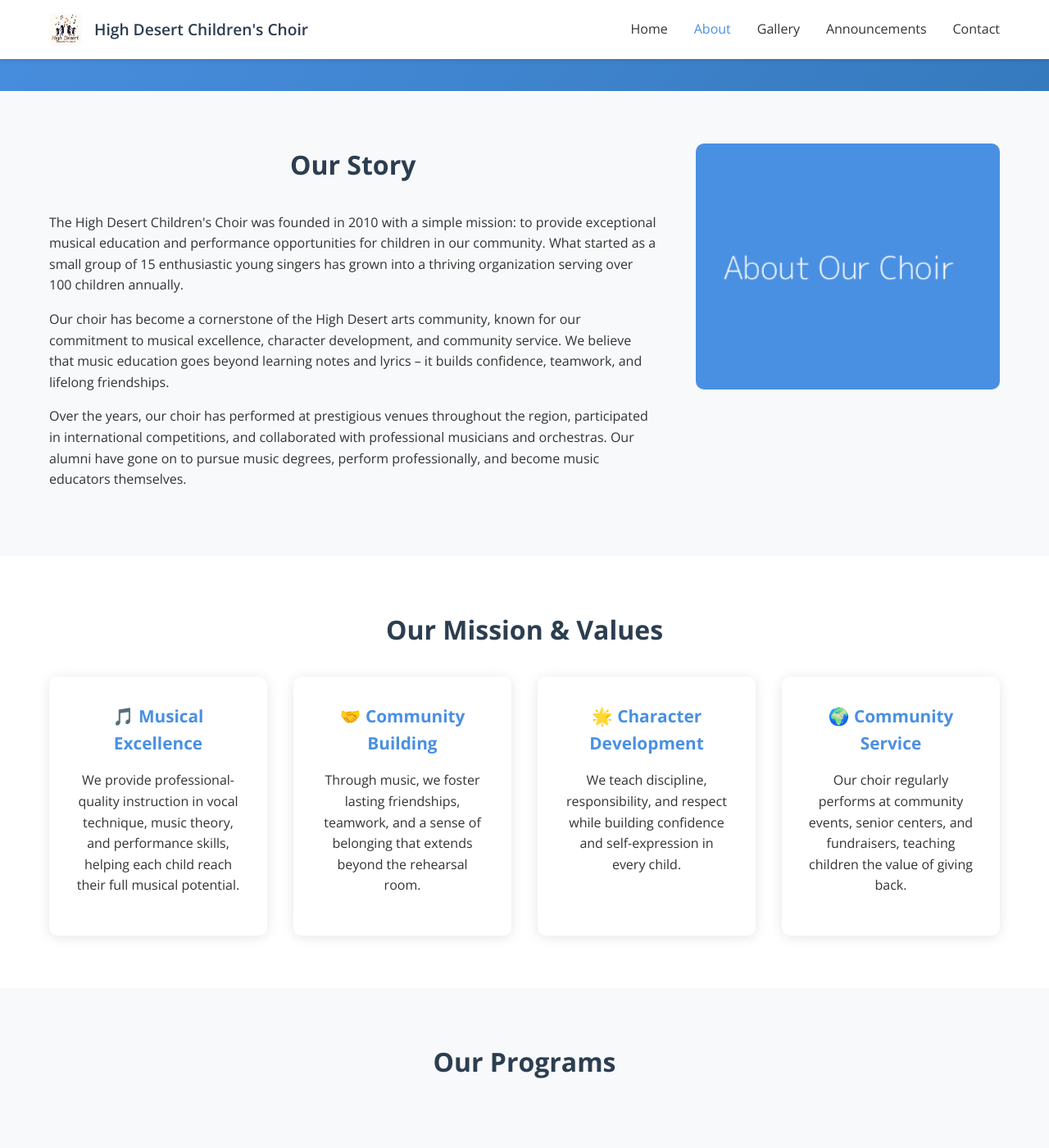
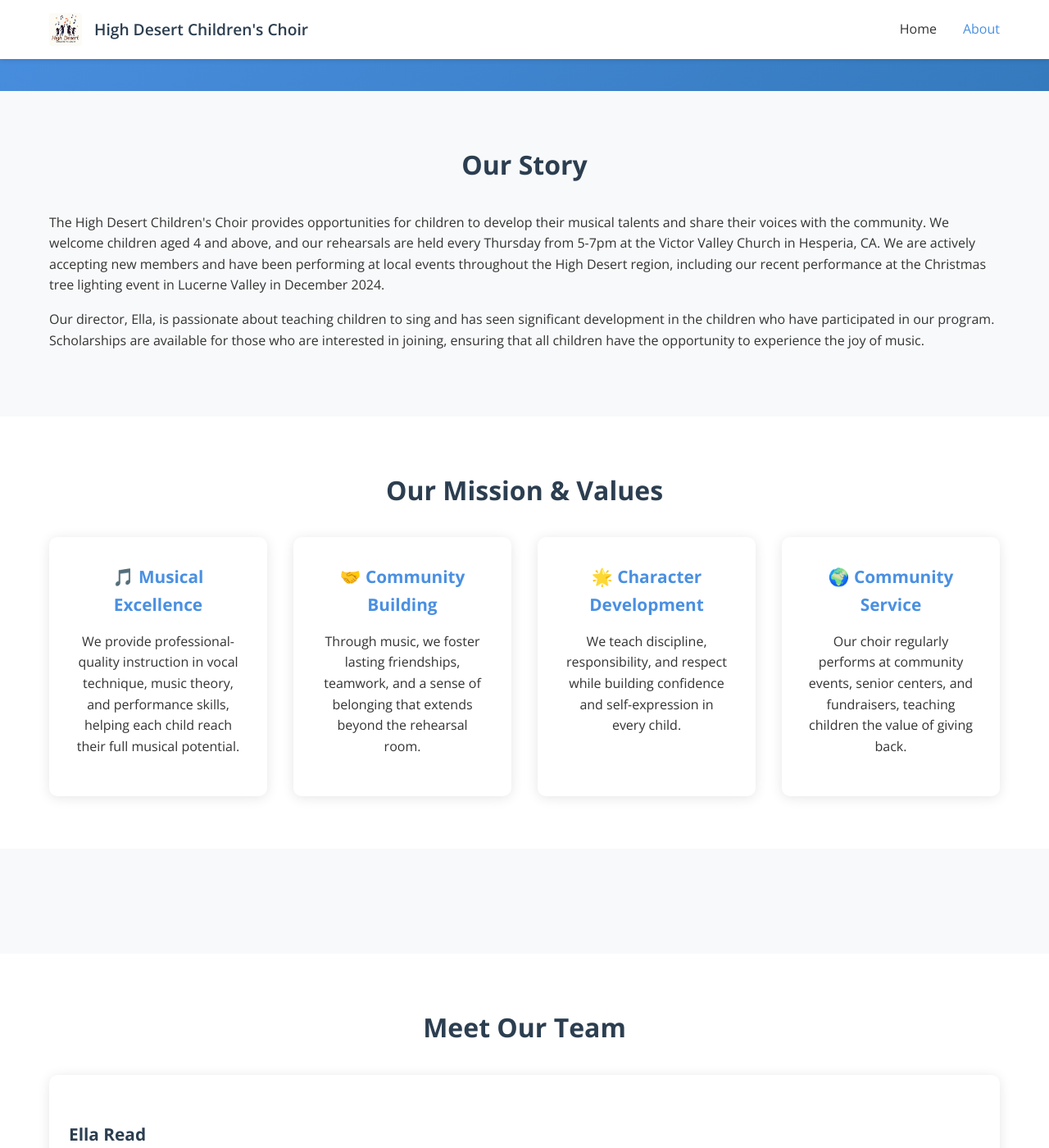
Before and after one commit to emilycodes44/highdesertchildrenschoir, a Jekyll site: the page built from about.md, in a window 1280 px wide and 1400 px high, scrolled down 199 px. Shown: the whole window at 82% size. Built offline with Jekyll 4.4.1, drawn with Linux system fonts in a browser that asks for light colours; some of the changed text lies outside the part shown.

Commit message:
final fixes

```diff
--- a/_config.yml
+++ b/_config.yml
@@ -20,12 +20,13 @@ navigation:
     url: /
   - title: About
     url: /about/
-  - title: Gallery
-    url: /gallery/
-  - title: Announcements
-    url: /announcements/
-  - title: Contact
-    url: /contact/
+  # Gallery, Announcements, and Contact pages exist but are hidden from menu for now
+  # - title: Gallery
+  #   url: /gallery/
+  # - title: Announcements
+  #   url: /announcements/
+  # - title: Contact
+  #   url: /contact/
 
 # Exclude from processing.
 exclude:
--- a/_layouts/default.html
+++ b/_layouts/default.html
@@ -56,8 +56,8 @@
             <div class="footer-section">
                 <h3>Follow Us</h3>
                 <div class="social-links">
-                    <a href="#" class="social-link">Facebook</a>
-                    <a href="#" class="social-link">Instagram</a>
+                    <a target="_blank" rel="nofollow" href="https://www.facebook.com/p/High-Desert-Childrens-Choir-61555852092528/" class="social-link">Facebook</a>
+                    <!-- <a href="#" class="social-link">Instagram</a> -->
                 </div>
             </div>
         </div>
--- a/about.md
+++ b/about.md
@@ -13,18 +13,14 @@ permalink: /about/
 
 <section class="about-story">
     <div class="container">
-        <div class="story-content">
-            <div class="story-text">
-                <h2>Our Story</h2>
-                <p>The High Desert Children's Choir was founded in 2010 with a simple mission: to provide exceptional musical education and performance opportunities for children in our community. What started as a small group of 15 enthusiastic young singers has grown into a thriving organization serving over 100 children annually.</p>
-
-                <p>Our choir has become a cornerstone of the High Desert arts community, known for our commitment to musical excellence, character development, and community service. We believe that music education goes beyond learning notes and lyrics – it builds confidence, teamwork, and lifelong friendships.</p>
-
-                <p>Over the years, our choir has performed at prestigious venues throughout the region, participated in international competitions, and collaborated with professional musicians and orchestras. Our alumni have gone on to pursue music degrees, perform professionally, and become music educators themselves.</p>
-            </div>
-            <div class="story-image">
-                <img src="{{ '/assets/images/about-placeholder.jpg' | relative_url }}" alt="Choir History">
-            </div>
+        <div class="story-text">
+            <h2>Our Story</h2>
+            <p>
+                The High Desert Children's Choir provides opportunities for children to develop their musical talents and share their voices with the community. We welcome children aged 4 and above, and our rehearsals are held every Thursday from 5-7pm at the Victor Valley Church in Hesperia, CA. We are actively accepting new members and have been performing at local events throughout the High Desert region, including our recent performance at the Christmas tree lighting event in Lucerne Valley in December 2024.
+            </p>
+            <p>
+                Our director, Ella, is passionate about teaching children to sing and has seen significant development in the children who have participated in our program. Scholarships are available for those who are interested in joining, ensuring that all children have the opportunity to experience the joy of music.
+            </p>
         </div>
     </div>
 </section>
@@ -57,9 +53,9 @@ permalink: /about/
 </section>
 
 <section class="programs-section">
+    <!-- Programs section temporarily hidden - currently only 6-17 age range
     <div class="container">
         <h2>Our Programs</h2>
-        <!-- Programs section temporarily hidden - currently only 6-17 age range
         <div class="programs-grid">
             <div class="program-card">
                 <h3>Preparatory Choir</h3>
@@ -109,8 +105,9 @@ permalink: /about/
                 </ul>
             </div>
         </div>
-        -->
     </div>
+    -->
+
 </section>
 
 <section class="staff-section">
@@ -119,15 +116,15 @@ permalink: /about/
         <div class="staff-grid">
             <div class="staff-card">
                 <div class="staff-info">
-                    <h3>Sarah Johnson</h3>
-                    <p class="staff-title">Artistic Director</p>
-                    <p>Sarah holds a Master's degree in Music Education from UCLA and has been directing children's choirs for over 15 years. She specializes in vocal pedagogy for young singers and has led choirs to numerous awards and recognition.</p>
-                    <p><strong>Education:</strong> M.M. Music Education, UCLA<br>
-                    <strong>Experience:</strong> 15+ years directing youth choirs<br>
-                    <strong>Specialties:</strong> Vocal technique, music theory</p>
+                    <h3>Ella Read</h3>
+                    <p class="staff-title">Director</p>
+                    <p>Ella is the Director and founder of High Desert Children's Choir. She has a strong background in performing arts and has performed professionally herself.</p>
+                    <!-- <p><strong>Education:</strong> M.M. Music Education, UCLA<br> -->
+                    <strong>Experience:</strong> 10+ years performing professionally in performance arts<br>
+                    <strong>Specialties:</strong> Vocal technique, music theory
                 </div>
             </div>
-
+<!--
             <div class="staff-card">
                 <div class="staff-info">
                     <h3>Michael Chen</h3>
@@ -148,11 +145,11 @@ permalink: /about/
                     <strong>Experience:</strong> 8+ years teaching music theory<br>
                     <strong>Specialties:</strong> Music theory, sight-singing</p>
                 </div>
-            </div>
+            </div> -->
         </div>
     </div>
 </section>
-
+<!--
 <section class="achievements-section">
     <div class="container">
         <h2>Our Achievements</h2>
@@ -188,8 +185,8 @@ permalink: /about/
             </div>
         </div>
     </div>
-</section>
-
+</section> -->
+<!--
 <section class="join-cta">
     <div class="container">
         <h2>Ready to Join Our Musical Family?</h2>
@@ -199,4 +196,4 @@ permalink: /about/
             <a href="/schedule/" class="cta-button secondary">View Schedule</a>
         </div>
     </div>
-</section>
+</section> -->
```
